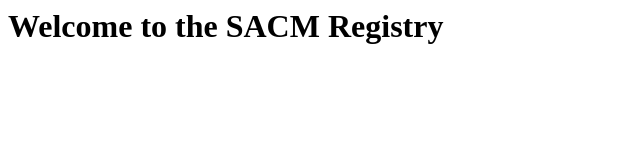
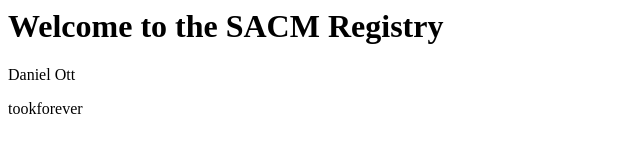
Before and after one commit to liuj0331/SACMRegistry, a plain HTML site: page index.html in a window 1280 px wide. Shown: the whole page, without its empty margins (0-640 px from the left). Drawn offline with Linux system fonts and the light colour scheme.

Commit message:
I did a thing

```diff
--- a/index.html
+++ b/index.html
@@ -4,5 +4,7 @@
   </head>
   <body>
     <h1>Welcome to the SACM Registry</h1>
+	<p>Daniel Ott</p>
+	<p>tookforever</p>
   </body>
 </html>
```
